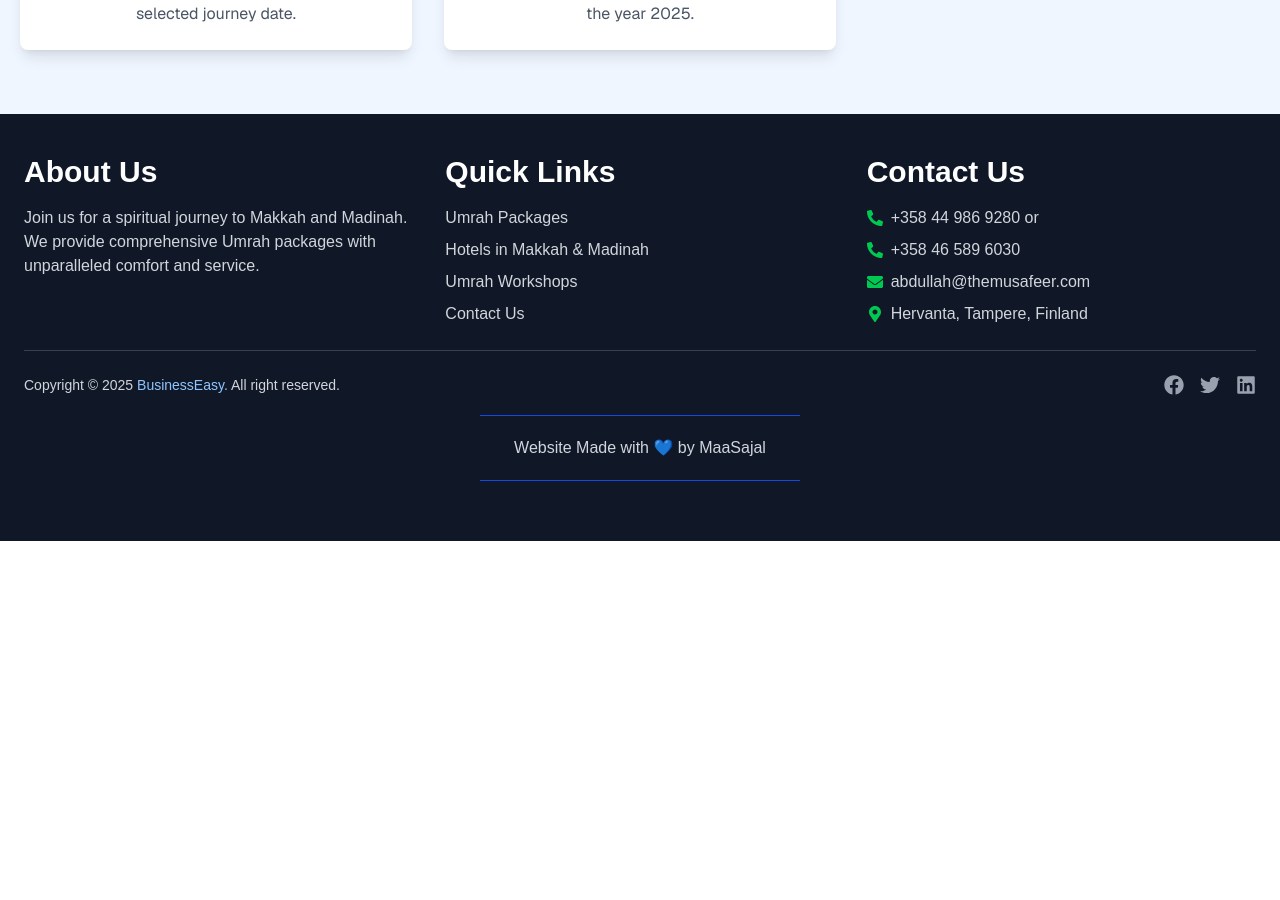
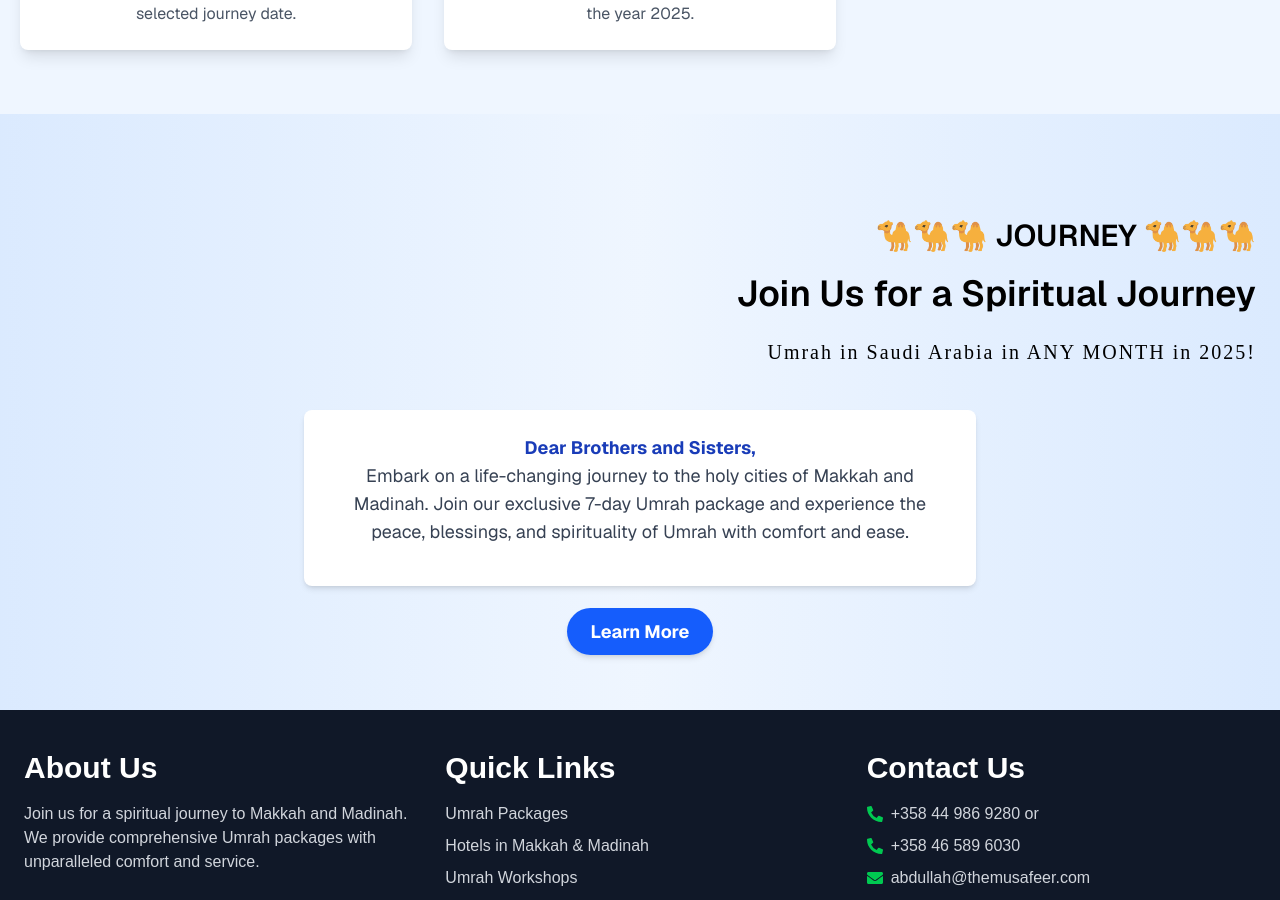
Before and after one commit to maasajal/the-musafeer, a Next.js app: page / in a window 1280 px wide. Shown: the part 2147-3047 px from the top of the page. Before the commit the page ends 2688 px from the top, so only its background shows below. Built offline with nearby package versions, Linux system fonts and the light colour scheme.

Commit message:
Join Us for a Spiritual Journey section added

```diff
--- a/src/app/page.tsx
+++ b/src/app/page.tsx
@@ -2,6 +2,7 @@ import KaabaVideo from "@/pages/home/KaabaVideo";
 import Banner from "@/pages/home/Banner";
 import OurOffer from "@/pages/home/OurOffer";
 import WhatToDo from "@/pages/home/WhatToDo";
+import SpiritualJourney from "@/pages/home/SpiritualJourney";
 
 export default function Home() {
   return (
@@ -10,6 +11,7 @@ export default function Home() {
       <Banner />
       <OurOffer />
       <WhatToDo />
+      <SpiritualJourney />
     </main>
   );
 }
--- /dev/null
+++ b/src/pages/home/SpiritualJourney.tsx
@@ -0,0 +1,49 @@
+"use client";
+import SectionTitle from "@/components/SectionTitle";
+import { motion } from "framer-motion";
+
+const SpiritualJourney = () => {
+  return (
+    <div className="bg-gradient-to-r from-blue-100 via-blue-50 to-blue-100 py-16">
+      <div className="container mx-auto px-6">
+        <SectionTitle
+          section="Journey"
+          heading="Join Us for a Spiritual Journey"
+          description="Umrah in Saudi Arabia in ANY MONTH in 2025!"
+          customStyle=""
+        />
+        <motion.div
+          className="bg-white p-6 rounded-lg shadow-md mx-auto max-w-2xl text-center"
+          initial={{ opacity: 0, scale: 0.9 }}
+          animate={{ opacity: 1, scale: 1 }}
+          transition={{ delay: 1, duration: 1 }}
+        >
+          <p className="text-lg text-gray-700 mb-4">
+            <span className="font-bold text-blue-800">
+              Dear Brothers and Sisters,
+            </span>{" "}
+            <br />
+            Embark on a life-changing journey to the holy cities of Makkah and
+            Madinah. Join our exclusive 7-day Umrah package and experience the
+            peace, blessings, and spirituality of Umrah with comfort and ease.
+          </p>
+        </motion.div>
+        <motion.div
+          className="mt-8 text-center"
+          initial={{ opacity: 0, y: 50 }}
+          animate={{ opacity: 1, y: 0 }}
+          transition={{ delay: 1.5, duration: 1 }}
+        >
+          <a
+            href="#"
+            className="bg-blue-600 hover:bg-blue-800 text-white text-lg font-bold py-3 px-6 rounded-full shadow-md transition"
+          >
+            Learn More
+          </a>
+        </motion.div>
+      </div>
+    </div>
+  );
+};
+
+export default SpiritualJourney;
```
